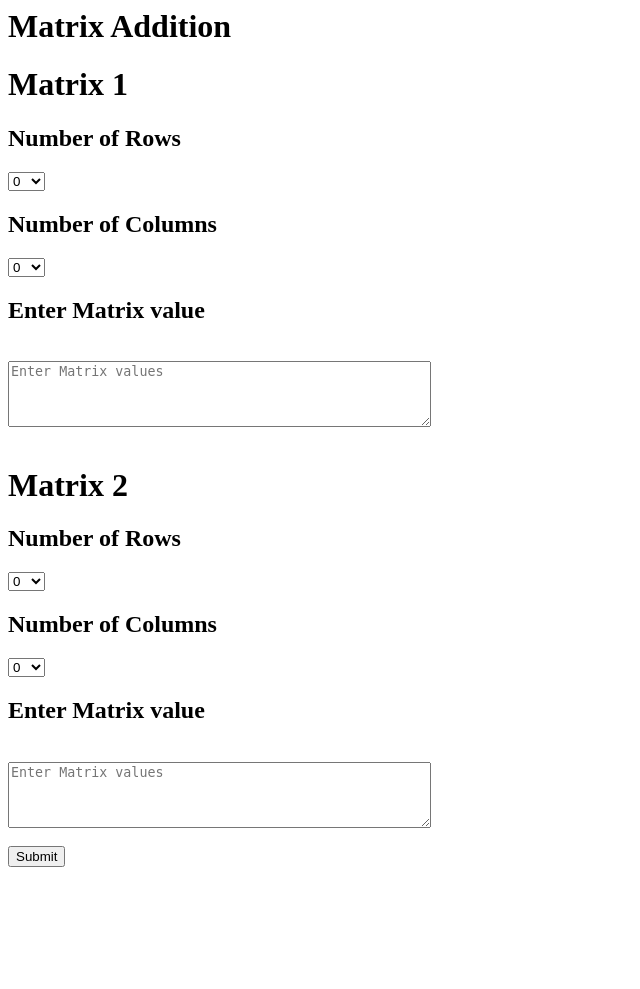
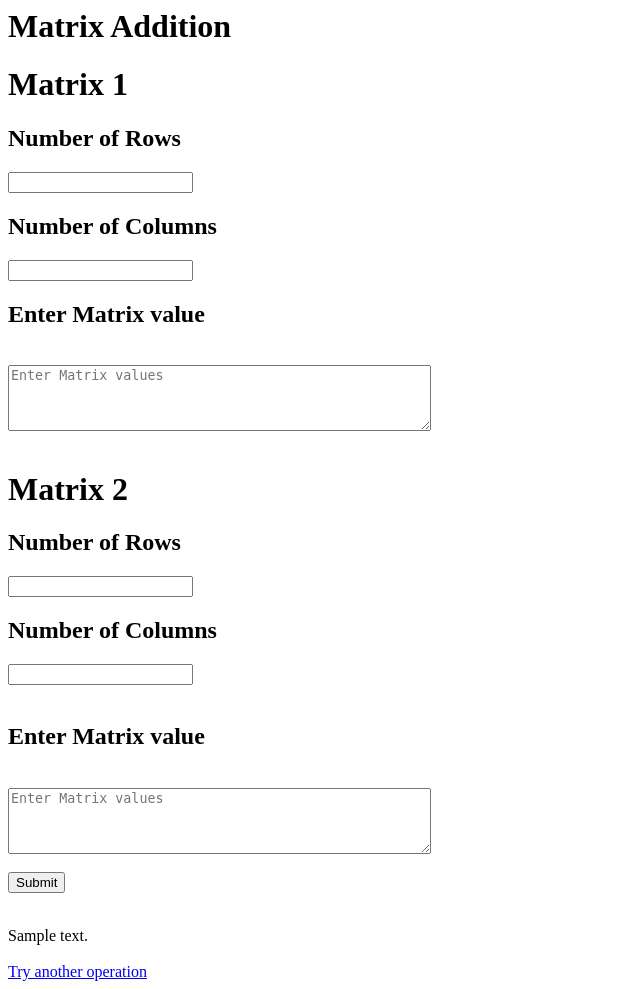
Before and after one commit to Adi-UA/TooManyMatrices, a Django app: template src/tmm/templates/tmm/op_addition.html in a window 1280 px wide. Shown: the whole page, without its empty margins (0-640 px from the left). Before the commit the page ends 867 px from the top, so only its background shows below. Run offline with Django 3.2, Linux system fonts and the light colour scheme; the template is opened without the code that fills it: most values are stand-ins (such as "Sample title", 1, 10 or a date in 2020).

Commit message:
Django refinement and README update(#5)
* Set up GUI output
* Changed row and column inputs to text boxes
* Updated `README.md`

```diff
--- a/src/tmm/templates/tmm/op_addition.html
+++ b/src/tmm/templates/tmm/op_addition.html
@@ -3,36 +3,10 @@
     <h1>Matrix Addition</h1>
     <h1>Matrix 1</h1>
     <h2>Number of Rows </h2>
-    <label for="m1_rows"></label>
-    <select id="m1_rows" name="m1_rows">
-            <option value="0">0</option>
-            <option value="1">1</option>
-            <option value="2">2</option>
-            <option value="3">3</option>
-            <option value="4">4</option>
-            <option value="5">5</option>
-            <option value="6">6</option>
-            <option value="7">7</option>
-            <option value="8">8</option>
-            <option value="9">9</option>
-            <option value="10">10</option>
-    </select>
+    <input id="m1_rows" name="m1_rows">
     <br>
     <h2>Number of Columns </h2>
-    <label for="m1_columns"></label>
-    <select id="m1_columns" name="m1_columns">
-            <option value="0">0</option>
-            <option value="1">1</option>
-            <option value="2">2</option>
-            <option value="3">3</option>
-            <option value="4">4</option>
-            <option value="5">5</option>
-            <option value="6">6</option>
-            <option value="7">7</option>
-            <option value="8">8</option>
-            <option value="9">9</option>
-            <option value="10">10</option>
-    </select>
+    <input id="m1_columns" name="m1_columns">
     <br>
     <h2>Enter Matrix value</h2>
     <br>
@@ -41,36 +15,11 @@
     <br>
     <h1>Matrix 2</h1>
     <h2>Number of Rows </h2>
-    <label for="m2_rows"></label>
-    <select id="m2_rows" name="m2_rows">
-            <option value="0">0</option>
-            <option value="1">1</option>
-            <option value="2">2</option>
-            <option value="3">3</option>
-            <option value="4">4</option>
-            <option value="5">5</option>
-            <option value="6">6</option>
-            <option value="7">7</option>
-            <option value="8">8</option>
-            <option value="9">9</option>
-            <option value="10">10</option>
-    </select>
+    <input id="m2_rows" name="m2_rows">
     <br>
     <h2>Number of Columns </h2>
-    <label for="m2_columns"></label>
-    <select id="m2_columns" name="m2_columns">
-            <option value="0">0</option>
-            <option value="1">1</option>
-            <option value="2">2</option>
-            <option value="3">3</option>
-            <option value="4">4</option>
-            <option value="5">5</option>
-            <option value="6">6</option>
-            <option value="7">7</option>
-            <option value="8">8</option>
-            <option value="9">9</option>
-            <option value="10">10</option>
-    </select>
+    <input id="m2_columns" name="m2_columns">
+    <br>
     <br>
     <h2>Enter Matrix value</h2>
     <br>
@@ -79,3 +28,10 @@
     <br>
     <input type="submit">
 </form>
+<br>
+{% for c in content %}
+    {{c}}
+    <br>
+{% endfor %}
+<br>
+<a href="{% url 'tmm-home' %}">Try another operation</a>
```
Also changed, not shown: src/tmm/utility.py (added, +32 -0 lines), src/tmm/views.py (+7 -23 lines), README.md.
